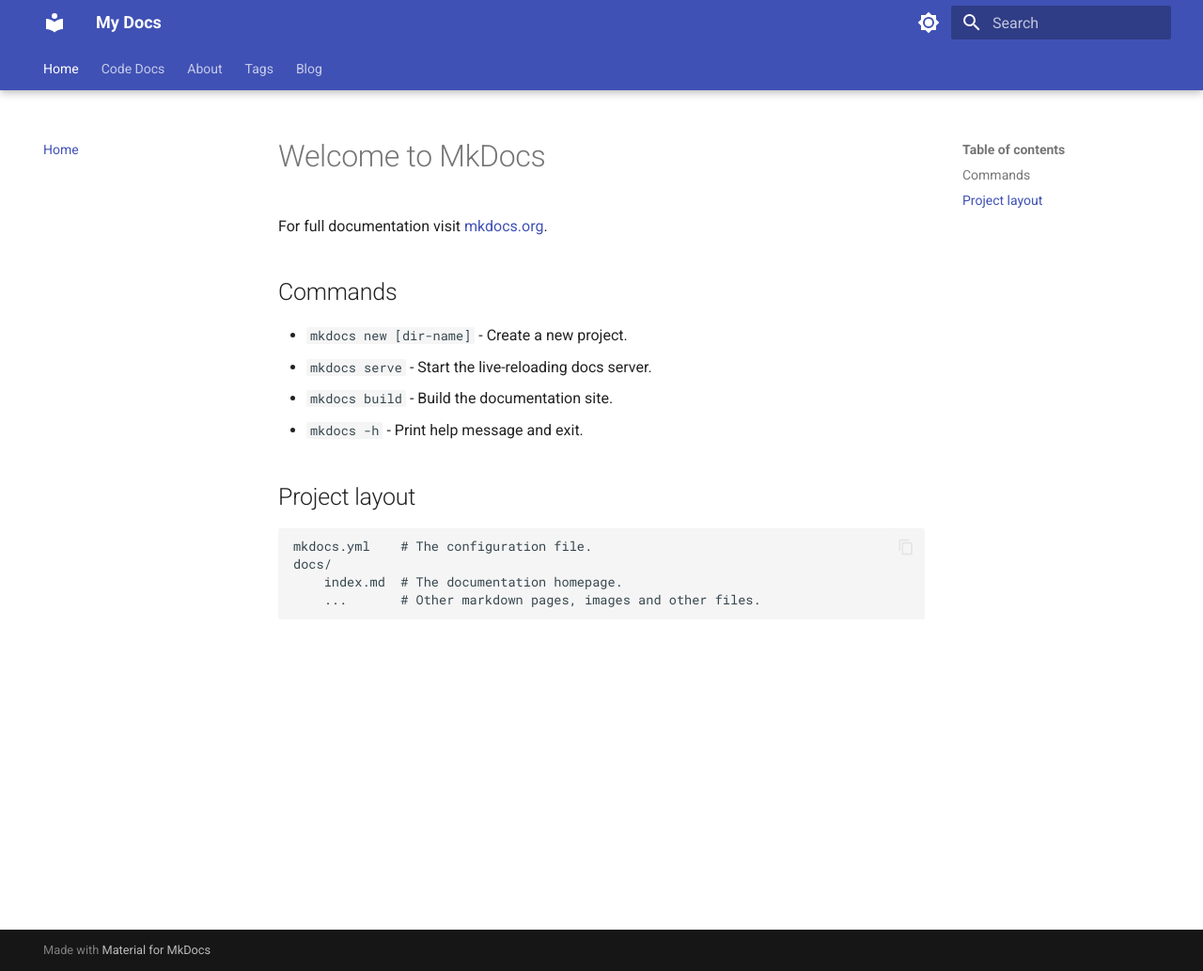
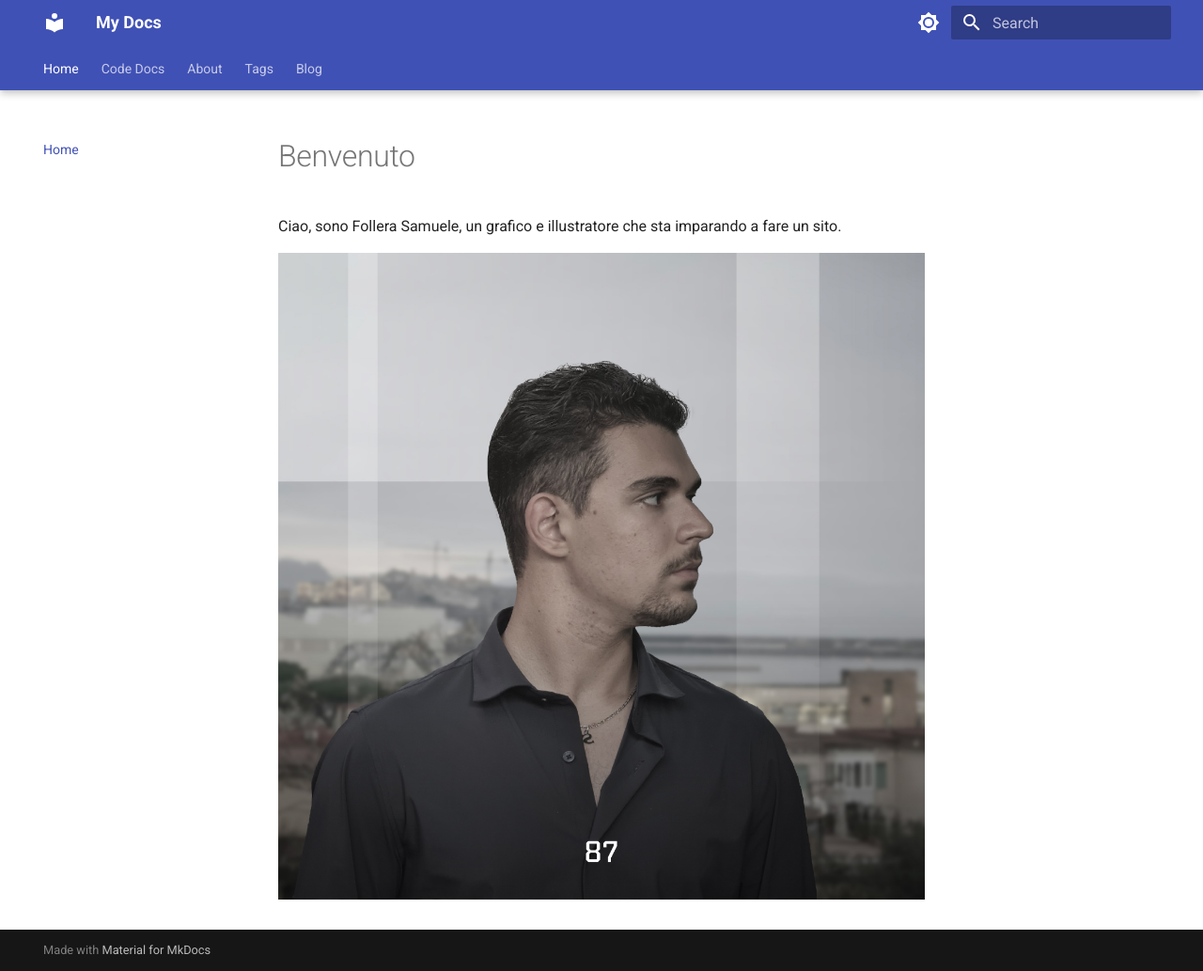
Before and after one commit to SamFollSF/GALAXY, an MkDocs documentation site: the page built from docs/index.md, in a window 1280 px wide and 1033 px high. Shown: the whole window at 94% size. Built offline with MkDocs 1.6.1 and Material for MkDocs 9.7.7, drawn with Linux system fonts in a browser that asks for light colours.

Commit message:
sonosempreluca01

```diff
--- a/docs/index.md
+++ b/docs/index.md
@@ -1,17 +1,4 @@
-# Welcome to MkDocs
+# Benvenuto
+Ciao, sono Follera Samuele, un grafico e illustratore che sta imparando a fare un sito.
 
-For full documentation visit [mkdocs.org](https://www.mkdocs.org).
-
-## Commands
-
-* `mkdocs new [dir-name]` - Create a new project.
-* `mkdocs serve` - Start the live-reloading docs server.
-* `mkdocs build` - Build the documentation site.
-* `mkdocs -h` - Print help message and exit.
-
-## Project layout
-
-    mkdocs.yml    # The configuration file.
-    docs/
-        index.md  # The documentation homepage.
-        ...       # Other markdown pages, images and other files.
+![as](./sonosempreluca.jpg)
```
Also changed, not shown: docs/sonosempreluca.jpg (added).
